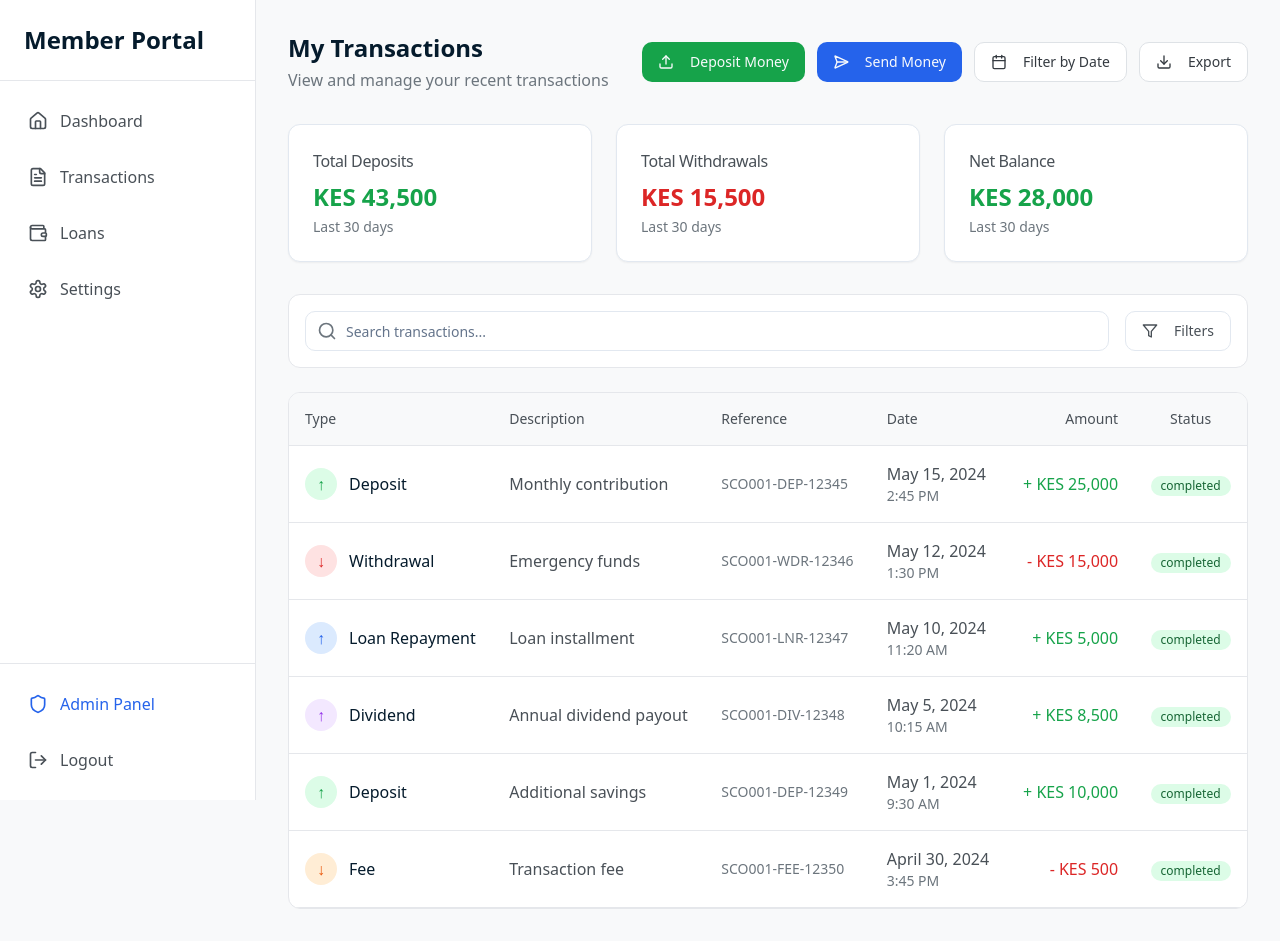
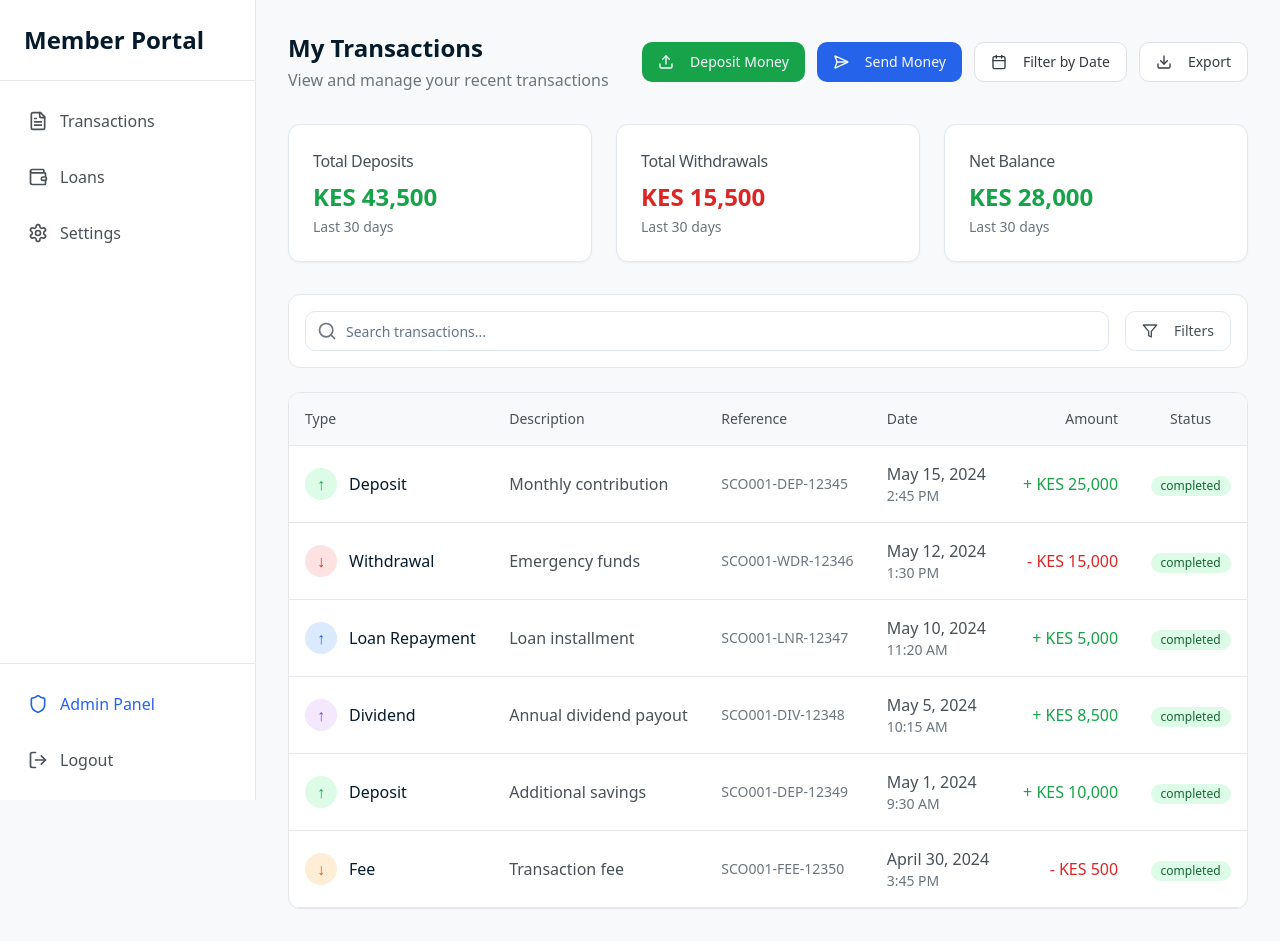
Before and after one commit to SandraNgugi/sacco-dashboard-hub-22, a React (Vite) app: page /transactions in a window 1280 px wide. Built offline with nearby package versions, Linux system fonts and the light colour scheme.

Commit message:
Remove dashboard page
Remove the dashboard page and related components.

```diff
--- a/src/App.tsx
+++ b/src/App.tsx
@@ -4,7 +4,6 @@ import { Toaster as Sonner } from "@/components/ui/sonner";
 import { TooltipProvider } from "@/components/ui/tooltip";
 import { QueryClient, QueryClientProvider } from "@tanstack/react-query";
 import { BrowserRouter, Routes, Route, Navigate } from "react-router-dom";
-import Index from "./pages/Index";
 import Loans from "./pages/Loans";
 import Transactions from "./pages/Transactions";
 import NotFound from "./pages/NotFound";
@@ -19,8 +18,7 @@ const App = () => (
       <Sonner />
       <BrowserRouter>
         <Routes>
-          <Route path="/" element={<Navigate to="/dashboard" replace />} />
-          <Route path="/dashboard" element={<Index />} />
+          <Route path="/" element={<Navigate to="/transactions" replace />} />
           <Route path="/transactions" element={<Transactions />} />
           <Route path="/loans" element={<Loans />} />
           <Route path="/admin" element={<AdminDashboard />} />
--- a/src/components/dashboard/Sidebar.tsx
+++ b/src/components/dashboard/Sidebar.tsx
@@ -1,9 +1,8 @@
 
-import { Home, Wallet, Settings, LogOut, FileText, Shield } from "lucide-react";
+import { Wallet, Settings, LogOut, FileText, Shield } from "lucide-react";
 import { cn } from "@/lib/utils";
 
 const menuItems = [
-  { icon: Home, label: "Dashboard", href: "/dashboard" },
   { icon: FileText, label: "Transactions", href: "/transactions" },
   { icon: Wallet, label: "Loans", href: "/loans" },
   { icon: Settings, label: "Settings", href: "/settings" },
```
